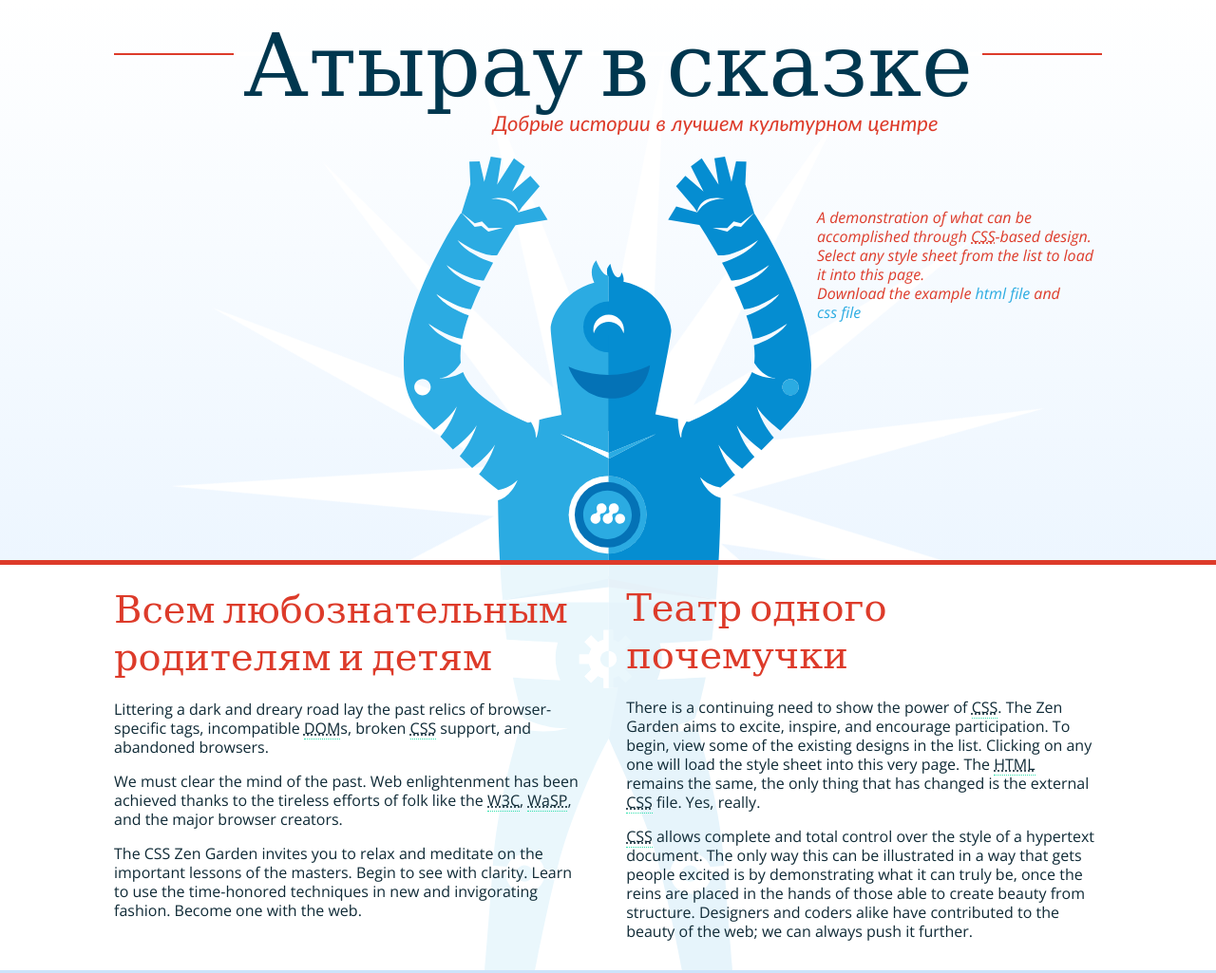
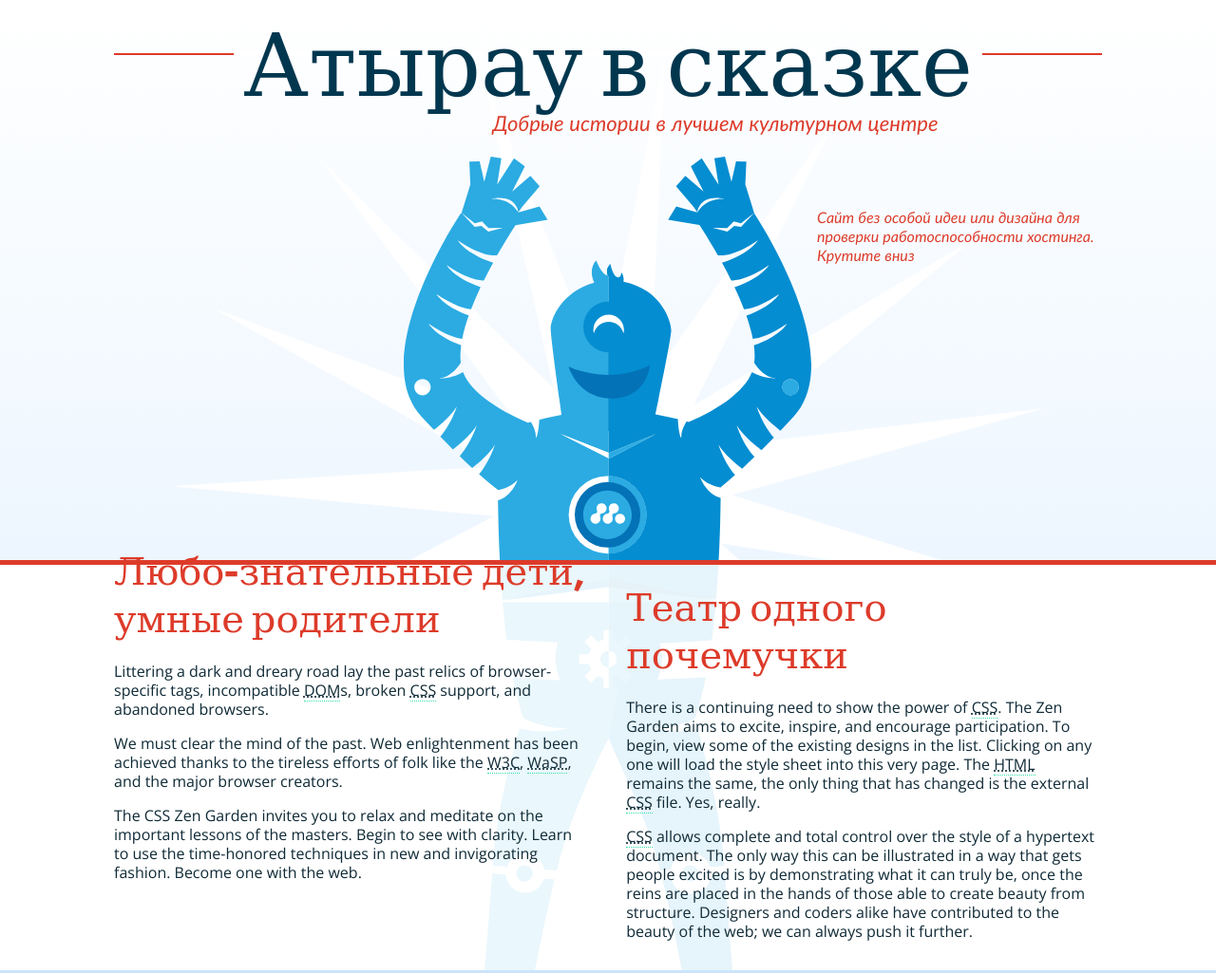
Before and after one commit to vpalichev/GitpagesTesting, a plain HTML site: page index.html in a window 1280 px wide. Shown: the top 1025 px of the page at 95% size. Drawn offline with nearby package versions, Linux system fonts and the light colour scheme; a web font is replaced by a local one.

Commit message:
Text edited (#003)

```diff
--- a/index.html
+++ b/index.html
@@ -58,12 +58,12 @@
 		</header>
 
 		<div class="summary" id="zen-summary" role="article">
-			<p>A demonstration of what can be accomplished through <abbr title="Cascading Style Sheets">CSS</abbr>-based design. Select any style sheet from the list to load it into this page.</p>
-			<p>Download the example <a href="http://www.csszengarden.com/examples/index" title="This page&#39;s source HTML code, not to be modified.">html file</a> and <a href="http://www.csszengarden.com/examples/style.css" title="This page&#39;s sample CSS, the file you may modify.">css file</a></p>
+			<p>Сайт без особой идеи или дизайна для проверки работоспособности хостинга.</p>
+			<p>Крутите вниз</a></p>
 		</div>
 
 		<div class="preamble" id="zen-preamble" role="article">
-			<h3>Всем любознательным родителям и детям </h3>
+			<h3>Любо-знательные дети, умные родители </h3>
 			<p>Littering a dark and dreary road lay the past relics of browser-specific tags, incompatible <abbr title="Document Object Model">DOM</abbr>s, broken <abbr title="Cascading Style Sheets">CSS</abbr> support, and abandoned browsers.</p>
 			<p>We must clear the mind of the past. Web enlightenment has been achieved thanks to the tireless efforts of folk like the <abbr title="World Wide Web Consortium">W3C</abbr>, <abbr title="Web Standards Project">WaSP</abbr>, and the major browser creators.</p>
 			<p>The CSS Zen Garden invites you to relax and meditate on the important lessons of the masters. Begin to see with clarity. Learn to use the time-honored techniques in new and invigorating fashion. Become one with the web.</p>
```
